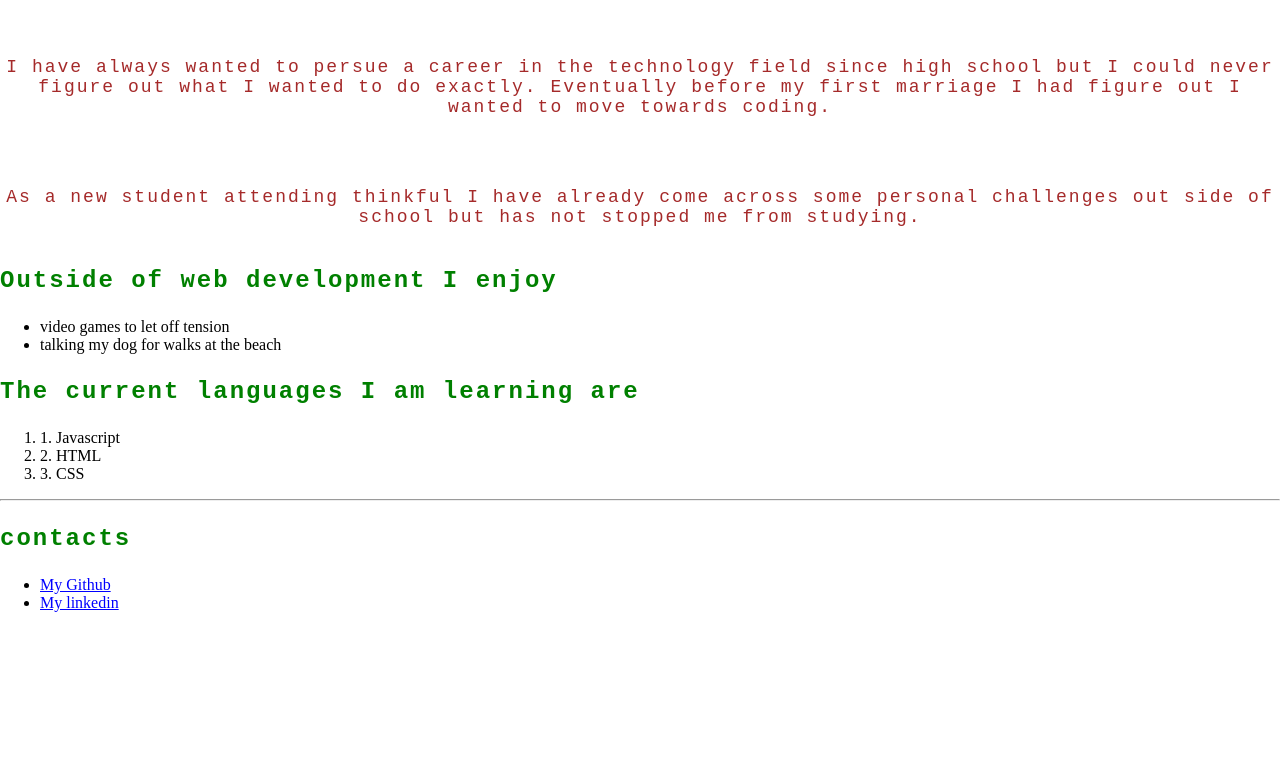
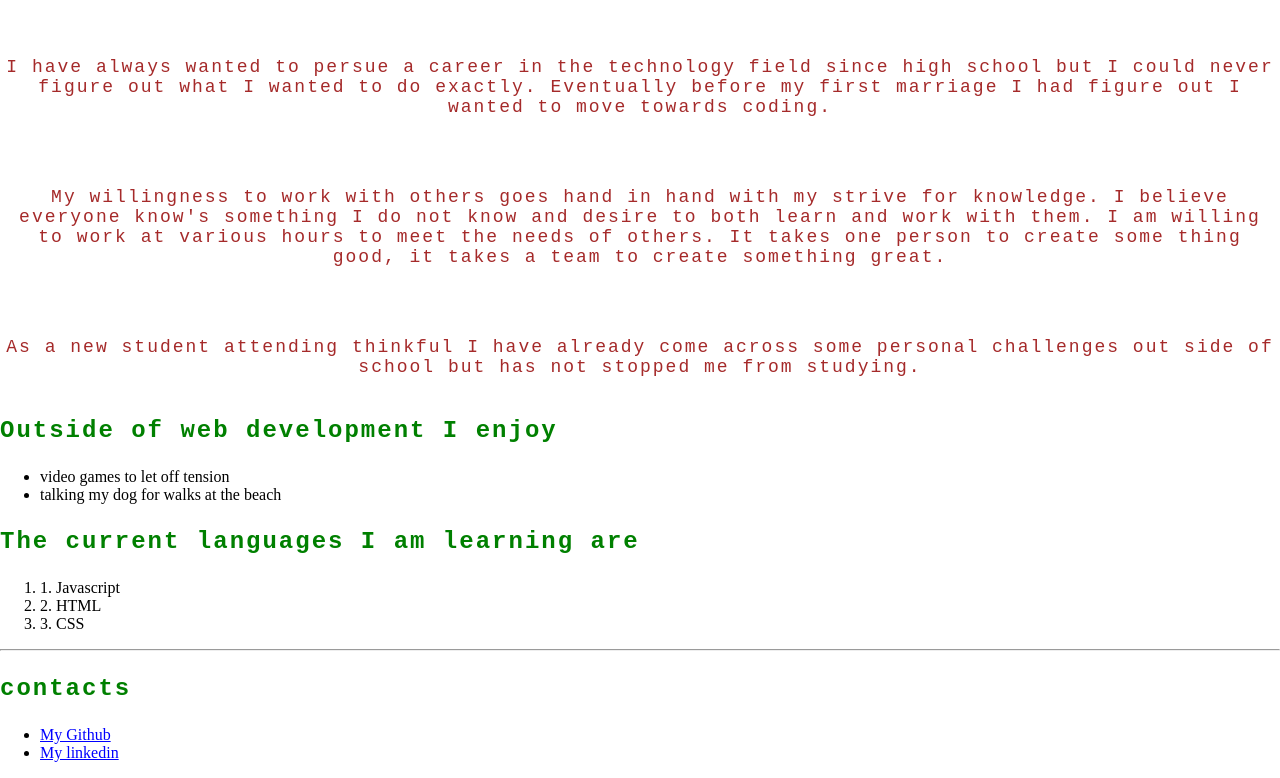
Before and after one commit to kalaniocean/kalaniocean.github.io, a plain HTML site: page index.html in a window 1280 px wide. Shown: the part 783-1561 px from the top of the page. Before the commit the page ends 1411 px from the top, so only its background shows below. Drawn offline with Linux system fonts and the light colour scheme; a script that the page names is missing.

Commit message:
about me-add- willingness to work with others

```diff
--- a/index.html
+++ b/index.html
@@ -23,7 +23,7 @@
 <!-- about me info and short descrip of passion for web dev-->
         <h2> About Adam </h2>
         <p> I have always wanted to persue a career in the technology field since high school but I could never figure out what I wanted to do exactly. Eventually before my first marriage I had figure out I wanted to move towards coding.</p>
-
+        <p> My willingness to work with others goes hand in hand with my strive for knowledge. I believe everyone know's something I do not know and desire to both learn and work with them. I am willing to work at various hours to meet the needs of others. It takes one person to create some thing good, it takes a team to create something great.
         <p> As a new student attending thinkful I have already come across some personal challenges out side of school but has not stopped me from studying.</p>
 <!-- things i like outside of coding-->
         <h3> Outside of web development I enjoy</h3>
```
